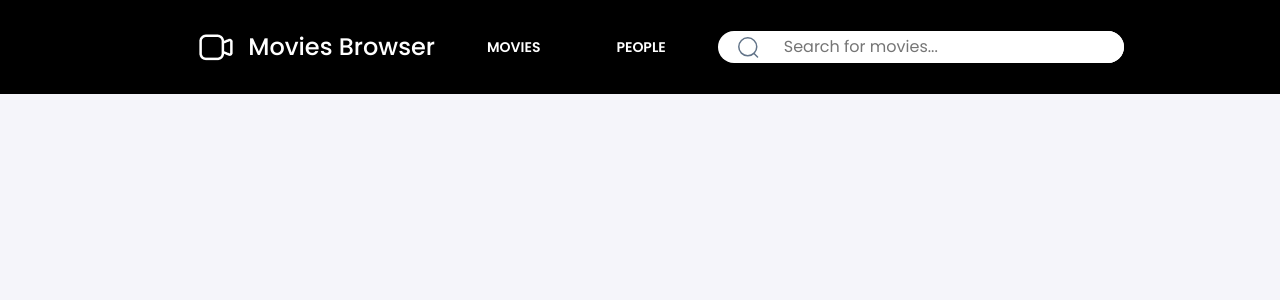
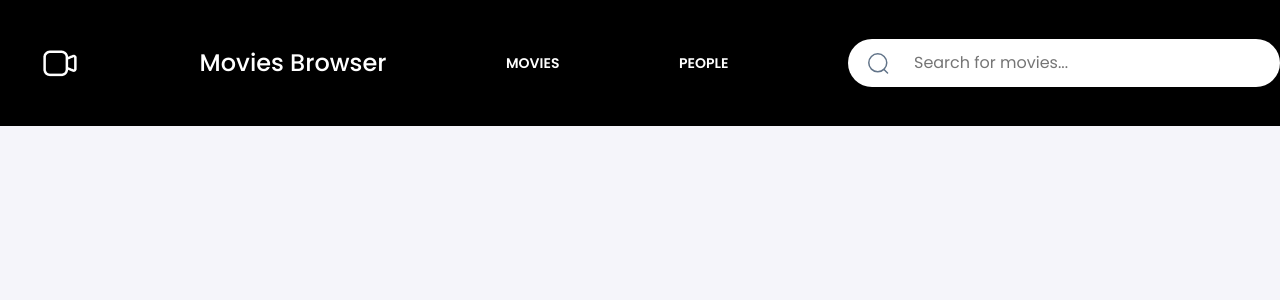
Before and after one commit to tomecky1/MovieBrowser, a React (Create React App) app: page /#/ in a window 1280 px wide. Shown: the top 300 px of the page. Built offline with nearby package versions, Linux system fonts and the light colour scheme.

Commit message:
improved styling a little to look more as target layout

```diff
--- a/src/common/Navigation/Navigation.js
+++ b/src/common/Navigation/Navigation.js
@@ -5,9 +5,9 @@ import {
   NavigationTitle,
   NavigationWrapper,
   SearchIconWrapper,
+  StyledSearchIcon,
 } from "./styled";
 import Video from "../../image/Video.png";
-  import { ReactComponent as SearchIcon } from "../../icons/Search.svg";
 import { StyledNavLink } from "./StyledNavLink/styled";
 
 export function Navigation() {
@@ -23,7 +23,7 @@ import {
           <StyledNavLink to="/person">PEOPLE</StyledNavLink>
         </NavigationItem>
         <SearchIconWrapper>
-            <SearchIcon />
+          <StyledSearchIcon />
           <NavigationInput
             type="text"
             placeholder={"Search for movies..."}
--- a/src/common/Navigation/styled.js
+++ b/src/common/Navigation/styled.js
@@ -1,13 +1,12 @@
 import styled from "styled-components";
+import { ReactComponent as SearchIcon } from "../../icons/Search.svg";
 
 export const NavigationWrapper = styled.div`
   display: flex;
-    justify-content: space-around;
-    align-items: center;
-    height: 94px;
-    max-width: 100%;
-    background-color: #000;
-    @media (max-width: ${({theme}) => theme.breakpoints.mobile}) and (max-width: ${({theme}) => theme.breakpoints.tabletVertical}) {
+  justify-content: center;
+  width: 100%;
+  background-color: ${({ theme }) => theme.color.black};
+  @media (max-width: ${({ theme }) => theme.breakpoints.mobile}) {
     font-size: 13px;
     flex-direction: column;
     height: 142px;
@@ -16,97 +15,72 @@ export const NavigationWrapper = styled.div`
 
 export const NavigationList = styled.ul`
   display: flex;
+  justify-content: space-between;
   align-items: center;
+  height: 94px;
+  max-width: 1368px;
+  width: 100%;
   list-style: none;
-    word-break: normal;
-    @media (max-width: ${({theme}) => theme.breakpoints.mobile}) and (max-width: 1199px) and (max-width: 375px) {
-        font-size: 13px;
-        padding-left: 0;
+
+  @media (max-width: ${({ theme }) => theme.breakpoints.mobile}) {
+    flex-direction: column;
+    height: 142px;
   }
 `;
 
 export const NavigationTitle = styled.li`
   font-size: 24px;
   font-weight: 500;
-    text-decoration: none;
-    color: #fff;
-    margin-right: 28px;
-    margin-left: 12px;
-    @media (max-width: ${({theme}) => theme.breakpoints.mobile}) and (max-width: 1024px) {
-        font-size: 13px;
-        height: 17px;
-        line-height: 17px;
-        margin-left: 0;
-        margin-right: 0;
-    }
+  color: ${({ theme }) => theme.color.white};
+  margin: 0;
 `;
 
 export const NavigationItem = styled.li`
   font-size: 14px;
   font-weight: 600;
-    text-decoration: none;
-    color: #fff;
-    padding: 8px 24px;
-    background-color: #000;
-    gap: 10px;
-    margin-right: 28px;
-    @media (max-width: ${({theme}) => theme.breakpoints.tabletVertical}) {
-        font-size: 13px;
-        margin-right: 0;
-        padding: 8px 16px;
-    }
-
-    @media (max-width: ${({theme}) => theme.breakpoints.smallMobile}) and (max-width: 1024px) {
-        padding: none;
-    }
-
+  color: ${({ theme }) => theme.color.white};
+  margin: 0;
   &:hover {
-
-        border-radius: 24px;
     cursor: pointer;
   }
+`;
 
-    &:visited {
-        text-decoration: none;
-    }
-
-`;
 
 export const NavigationInput = styled.input`
   border: 0;
   border-radius: 33px;
-    font-size: 16px;
-    font-weight: 400;
   line-height: 24px;
   padding: 4px 24px;
 
-    &:active {
-        border: 0;
+  &:focus {
+    outline: none;
   }
 
-    @media (max-width: ${({theme}) => theme.breakpoints.tabletVertical}) {
+  @media (max-width: ${({ theme }) => theme.breakpoints.tabletVertical}) {
     font-size: 13px;
     width: auto;
   }
 
-    @media (max-width: ${({theme}) => theme.breakpoints.biggerMobile}) {
+  @media (max-width: ${({ theme }) => theme.breakpoints.biggerMobile}) {
     margin-right: 36px;
   }
 `;
 
+export const StyledSearchIcon = styled(SearchIcon)`
+  align-self: center;
+`;
+
 export const SearchIconWrapper = styled.div`
   display: flex;
-    align-items: center;
-    background-color: #fff;
+  background-color: ${({ theme }) => theme.color.white};
   border-radius: 33px;
   padding-left: 18px;
-    @media (max-width: ${({theme}) => theme.breakpoints.tabletVertical}) {
-        width: 80%;
-        height: 44px;
-    }
+  height: 48px;
+  max-width: 432px;
+  width: 100%;
 
-    @media (max-width: ${({theme}) => theme.breakpoints.biggerMobile}) {
-        margin-right: 36px;
+  @media (max-width: ${({ theme }) => theme.breakpoints.mobile}) {
+    margin-right: 0;
   }
 `;
 
@@ -114,8 +88,8 @@ export const VideoIcon = styled.img`
   height: 40px;
   aspect-ratio: 1;
   margin-right: 12px;
-    @media (max-width: ${({theme}) => theme.breakpoints.mobile}) {
+  @media (max-width: ${({ theme }) => theme.breakpoints.mobile}) {
     height: 24px;
     aspect-ratio: 1;
   }
-`
+`;
--- a/src/features/MovieList/index.js
+++ b/src/features/MovieList/index.js
@@ -2,8 +2,8 @@ import PopularMoviesPoster from "../../image/PopularMoviesPoster.png";
 import {
   StyledMovieDetailsTileList,
   IconContainerList,
-  MobileDetails,
-  Header,
+  MobileDetailsList,
+  HeaderList,
   YearList,
   TagsList,
   TagList,
@@ -23,8 +23,8 @@ export const MovieList = () => {
       <StyledMovieDetailsTileList>
         <IconContainerList>
           <ImageList src={PopularMoviesPoster} alt="Movie poster" />
-          <MobileDetails>
-          <Header>Movie Title: Example</Header>
+          <MobileDetailsList>
+          <HeaderList>Movie Title: Example</HeaderList>
           <YearList>2024</YearList>
           <TagsList>
             <TagList>Action</TagList>
@@ -36,12 +36,12 @@ export const MovieList = () => {
             <RateGradeList>8</RateGradeList>
             <RateVotesList>335 votes</RateVotesList>
           </RateList>
-          </MobileDetails>
+          </MobileDetailsList>
         </IconContainerList>
         <IconContainerList>
           <ImageList src={PopularMoviesPoster} alt="Movie poster" />
-          <MobileDetails>
-          <Header>Movie Title: Example</Header>
+          <MobileDetailsList>
+          <HeaderList>Movie Title: Example</HeaderList>
           <YearList>2024</YearList>
           <TagsList>
             <TagList>Action</TagList>
@@ -53,12 +53,12 @@ export const MovieList = () => {
             <RateGradeList>8</RateGradeList>
             <RateVotesList>335 votes</RateVotesList>
           </RateList>
-          </MobileDetails>
+          </MobileDetailsList>
         </IconContainerList>
         <IconContainerList>
           <ImageList src={PopularMoviesPoster} alt="Movie poster" />
-          <MobileDetails>
-          <Header>Movie Title: Example</Header>
+          <MobileDetailsList>
+          <HeaderList>Movie Title: Example</HeaderList>
           <YearList>2024</YearList>
           <TagsList>
             <TagList>Action</TagList>
@@ -70,12 +70,12 @@ export const MovieList = () => {
             <RateGradeList>8</RateGradeList>
             <RateVotesList>335 votes</RateVotesList>
           </RateList>
-          </MobileDetails>
+          </MobileDetailsList>
         </IconContainerList>
         <IconContainerList>
           <ImageList src={PopularMoviesPoster} alt="Movie poster" />
-          <MobileDetails>
-          <Header>Movie Title: Example</Header>
+          <MobileDetailsList>
+          <HeaderList>Movie Title: Example</HeaderList>
           <YearList>2024</YearList>
           <TagsList>
             <TagList>Action</TagList>
@@ -87,12 +87,12 @@ export const MovieList = () => {
             <RateGradeList>8</RateGradeList>
             <RateVotesList>335 votes</RateVotesList>
           </RateList>
-          </MobileDetails>
+          </MobileDetailsList>
         </IconContainerList>
         <IconContainerList>
           <ImageList src={PopularMoviesPoster} alt="Movie poster" />
-          <MobileDetails>
-          <Header>Movie Title: Example</Header>
+          <MobileDetailsList>
+          <HeaderList>Movie Title: Example</HeaderList>
           <YearList>2024</YearList>
           <TagsList>
             <TagList>Action</TagList>
@@ -104,7 +104,7 @@ export const MovieList = () => {
             <RateGradeList>8</RateGradeList>
             <RateVotesList>335 votes</RateVotesList>
           </RateList>
-          </MobileDetails>
+          </MobileDetailsList>
         </IconContainerList>
       </StyledMovieDetailsTileList>
     </FlexCont>
--- a/src/features/MovieList/styled.js
+++ b/src/features/MovieList/styled.js
@@ -2,7 +2,7 @@ import styled from "styled-components";
 import { ReactComponent as StarIcon } from "../../icons/star.svg";
 
 export const FlexCont = styled.div`
-max-width: 1368px;
+  max-width: 1368px;
   display: flex;
   flex-direction: column;
   margin: 0 auto;
@@ -28,13 +28,12 @@ export const Text = styled.header`
 
 export const StyledMovieDetailsTileList = styled.div`
   display: grid;
-  grid-template-columns: repeat(auto-fill, minmax(324px, 1fr));
-  grid-template-rows: repeat(2, minmax(650px, 1fr));
+  grid-template-columns: repeat(auto-fit, minmax(324px, 1fr));
+  grid-template-rows: auto;
   gap: 24px;
 
   @media (max-width: 560px) {
-    grid-template-columns: repeat(auto-fill, minmax(288px, 1fr));
-    grid-template-rows: repeat(5, minmax(201px, 1fr));
+    grid-template-columns: repeat(auto-fit, minmax(288px, 1fr));
     gap: 16px;
   }
 `;
@@ -65,13 +64,13 @@ export const ImageList = styled.img`
   }
 `;
 
-export const MobileDetails = styled.div`
+export const MobileDetailsList = styled.div`
   display: flex;
   flex-direction: column;
   gap: 8px;
 `;
 
-export const Header = styled.header`
+export const HeaderList = styled.header`
   font-size: 22px;
   line-height: 28.6px;
   font-weight: 500;
--- a/src/features/Person/styled.js
+++ b/src/features/Person/styled.js
@@ -34,13 +34,13 @@ export const Text = styled.header`
 export const StyledPersonWrapper = styled.div`
   background-color: ${({ theme }) => theme.color.whisper};
   display: grid;
-  grid-template-columns: repeat(auto-fill, minmax(208px, 1fr));
-  grid-template-rows: repeat(auto-fill, minmax(339px, 1fr));
+  grid-template-columns: repeat(auto-fit, minmax(208px, 1fr));
+  grid-template-rows: repeat(auto-fit, minmax(339px, 1fr));
   gap: 24px;
 
   @media (max-width: ${({ theme }) => theme.breakpoints.mobile}) {
-    grid-template-columns: repeat(auto-fill, minmax(136px, 1fr));
-    grid-template-rows: repeat(auto-fill, minmax(245px, 1fr));
+    grid-template-columns: repeat(auto-fit, minmax(136px, 1fr));
+    grid-template-rows: repeat(auto-fit, minmax(245px, 1fr));
     gap: 16px;
   }
 `;
```
Also changed, not shown: src/icons/Search.png (deleted). Lines whose indentation alone changed are shown as unchanged.
